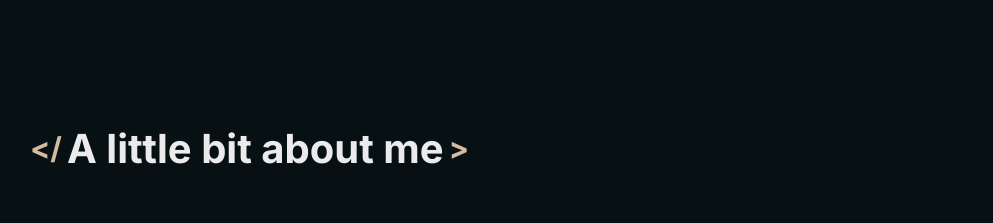
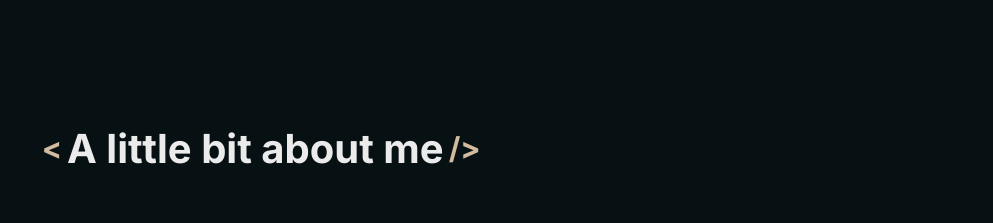
Before and after one commit to kmergedosdos/kmergedosdos.github.io, a React (Create React App) app: page / in a window 1280 px wide. Shown: the part 800-1023 px from the top of the page, without its empty margins (137-1130 px from the left). Built offline with nearby package versions, Linux system fonts and the light colour scheme; the HTML template or start-up script is replaced by a standard one.

Commit message:
update header2 style

```diff
--- a/src/index.css
+++ b/src/index.css
@@ -49,7 +49,7 @@ h2 {
 }
 
 h2::before {
-  content: "</";
+  content: "<";
   font-size: 3rem;
   color: var(--primary);
   position: absolute;
@@ -59,7 +59,7 @@ h2::before {
 }
 
 h2::after {
-  content: ">";
+  content: "/>";
   font-size: 3rem;
   color: var(--primary);
   position: absolute;
```
